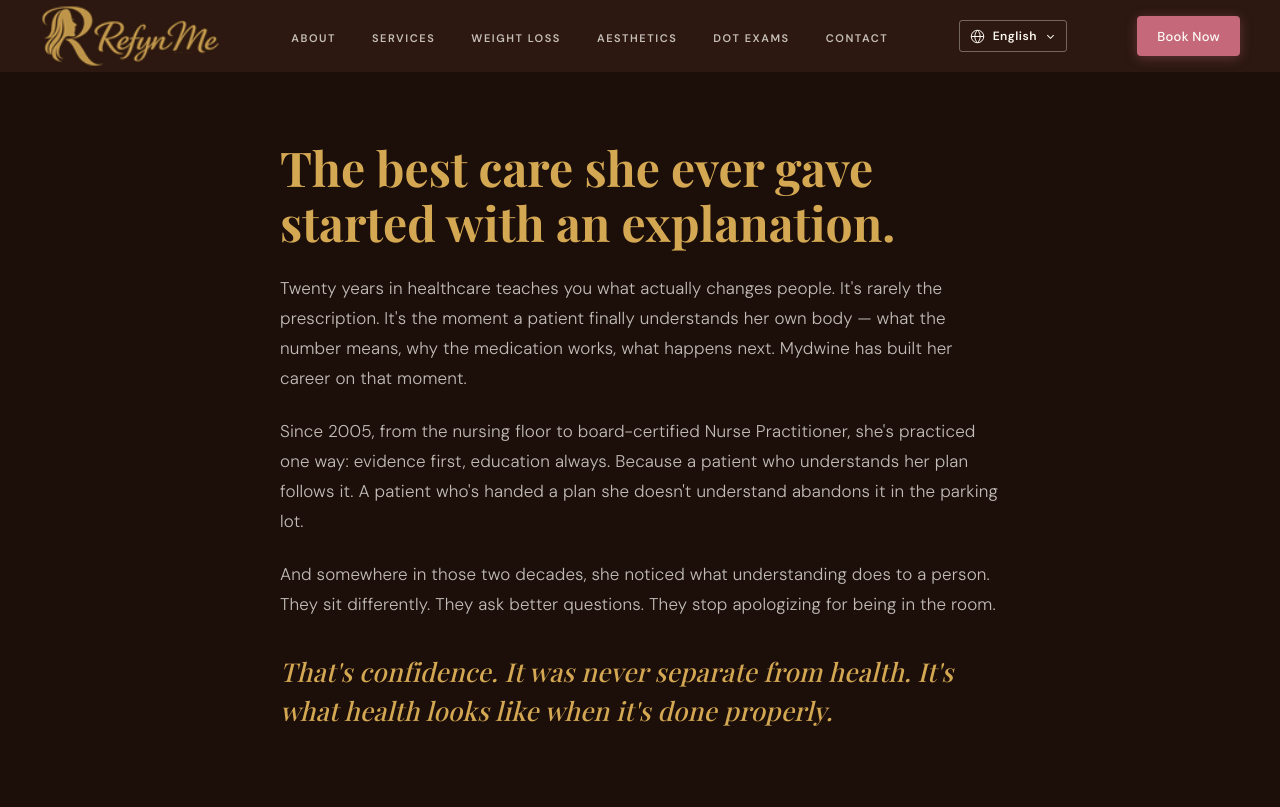
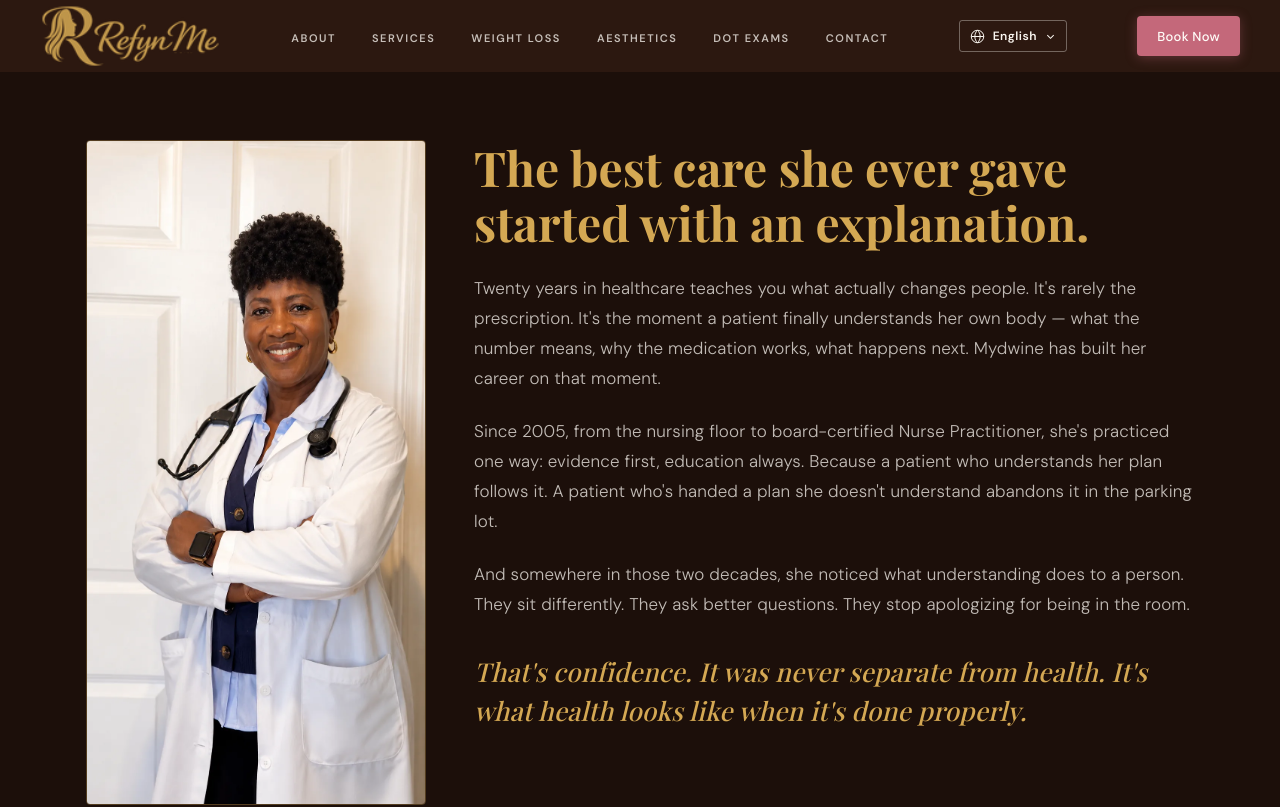
Before and after one commit to stivensp44-star/-refynme, a React (Vite) app: page /about in a window 1280 px wide. Shown: the top 807 px of the page. Built offline with nearby package versions, Linux system fonts and the light colour scheme; a web font is replaced by a local one.

Commit message:
feat(about): provider photo in intro — interim, merge-gated on owner approval

```diff
--- a/src/App.css
+++ b/src/App.css
@@ -3106,6 +3106,55 @@ p {
   .about-intro { padding-top: 120px; }
 }
 
+/* ── About — intro provider photo (additive) ──────────────
+   Mobile-first: photo stacked above the h1, centered, 260px cap; the
+   32px grid gap is the spacing below it.
+   The text column re-declares the 24px gap the flex parent used to
+   supply, so the h1 / paragraph / pull-line rhythm is unchanged.
+   Radius 4px matches .trust__img on the provider panel. */
+.about-intro__grid {
+  width: 100%;
+  display: flex;
+  flex-direction: column;
+  align-items: center;
+  gap: 32px;
+}
+.about-intro__text {
+  display: flex;
+  flex-direction: column;
+  align-items: flex-start;
+  gap: 24px;
+  min-width: 0;
+}
+.about-photo-pic {
+  display: block;
+  width: 100%;
+  max-width: 260px;
+}
+.about-photo {
+  display: block;
+  width: 100%;
+  height: auto;
+  aspect-ratio: 897 / 1754;
+  object-fit: cover;
+  border-radius: 4px;
+  border: 1px solid rgba(212, 168, 83, 0.3);
+}
+
+@media (min-width: 900px) {
+  /* intro only — the other About sections keep the 720px measure.
+     1108px = 340 photo + 48 gap + the text column's existing 720px cap,
+     i.e. widened only as far as the two columns need. */
+  .about-intro .about-section__inner { max-width: 1108px; }
+  .about-intro__grid {
+    display: grid;
+    grid-template-columns: 340px minmax(0, 720px);
+    align-items: start;
+    gap: 48px;
+  }
+  .about-photo-pic { max-width: 340px; }
+}
+
 /* ════════════════════════════════════════════
    LANGUAGE DROPDOWN (desktop, 2026-08-07) — additive only.
    Replaces the in-row pills; .lang-switch pill CSS above stays for the
--- a/src/pages/About.jsx
+++ b/src/pages/About.jsx
@@ -14,7 +14,22 @@ export default function About() {
       {/* Section 1 — Intro */}
       <section className="about-section about-intro">
         <div className="about-section__inner">
-          {/* PROVIDER PHOTO: pending professional shots */}
+          <div className="about-intro__grid">
+            {/* Alt text is a proper name — identical in every language, never extracted */}
+            <picture className="about-photo-pic">
+              <source srcSet="/images/provider-about.webp" type="image/webp" />
+              <img
+                src="/images/provider-about.jpg"
+                width="897"
+                height="1754"
+                alt="Mydwine Pierre Louis, NP, founder of RefynMe"
+                loading="eager"
+                fetchPriority="high"
+                className="about-photo"
+              />
+            </picture>
+
+            <div className="about-intro__text">
               <h1 className="about-heading">
                 {t('about.h1')}
               </h1>
@@ -30,6 +45,8 @@ export default function About() {
               <p className="about-pull">
                 {t('about.pull')}
               </p>
+            </div>
+          </div>
         </div>
       </section>
 
```
Also changed, not shown: public/images/provider-about.jpg (added), public/images/provider-about.webp (added). Lines whose indentation alone changed are shown as unchanged.
